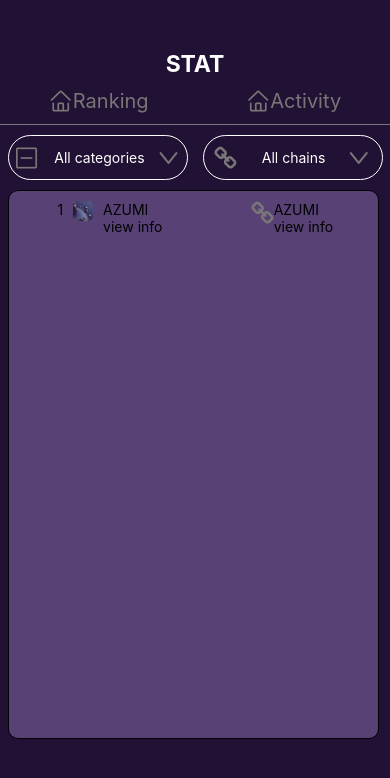
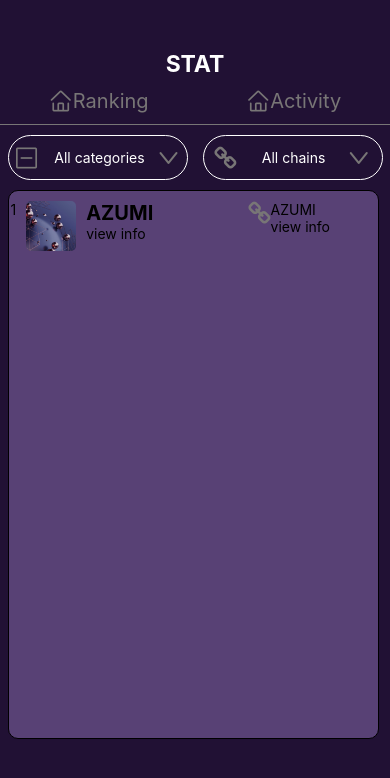
Before and after one commit to Umutonimireille/NFT, a React Native app: screen /Stat in a window 390 px wide. Shown: the top 778 px of the page. Built offline with nearby package versions, Linux system fonts and the light colour scheme.

Commit message:
auto-commit-8eaa660c466e4d1db03449626183b14c

```diff
--- a/components/Stat.js
+++ b/components/Stat.js
@@ -117,7 +117,11 @@
             />
             <View style={styles.row}>
               <View style={styles.column}>
-                <Text>AZUMI</Text>
+                <Text  style= {{
+                  color:'fff',
+                  fontWeight:'bold',
+                  fontSize:20
+                }}>AZUMI</Text>
                 <Text>view info</Text>
               </View>
             </View>
@@ -221,8 +225,8 @@
     flexDirection: "column"
   },
   image: {
-    width: 20,
-    height: 20,
+    width: 50,
+    height: 50,
     borderRadius: 5
   },
 
@@ -230,6 +234,6 @@
     display: "flex",
     flexDirection: "row",
     gap: 10,
-    alignItems: "flex-start",
+    marginLeft:-50
   }
 });
```
